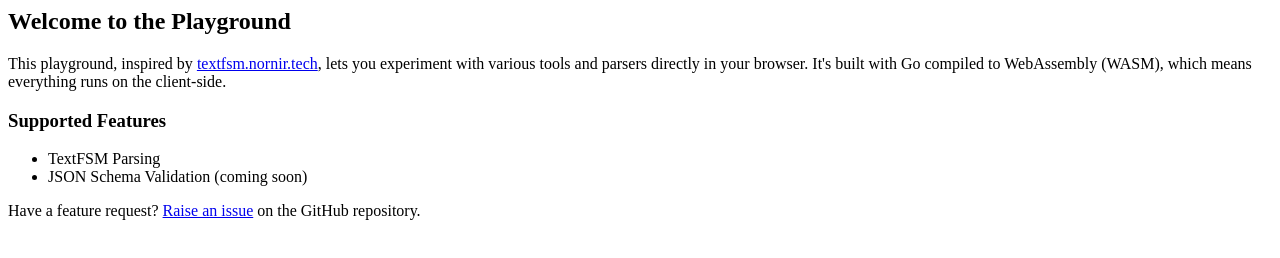
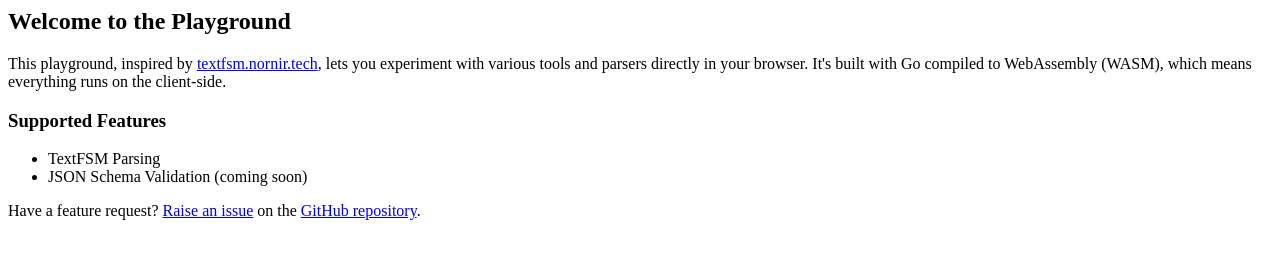
Before and after one commit to prnvbn/textfsm-playground, a plain HTML site: page wasm/pages/home/index.html in a window 1280 px wide. Drawn offline with Linux system fonts and the light colour scheme.

Commit message:
MINOR add gh link

```diff
--- a/wasm/pages/home/index.html
+++ b/wasm/pages/home/index.html
@@ -35,6 +35,12 @@
       class="text-blue-500 hover:underline"
       >Raise an issue</a
     >
-    on the GitHub repository.
+    on the
+    <a
+      href="https://github.com/prnvbn/textfsm-playground"
+      target="_blank"
+      class="text-blue-500 hover:underline"
+      >GitHub repository</a
+    >.
   </p>
 </div>
```
